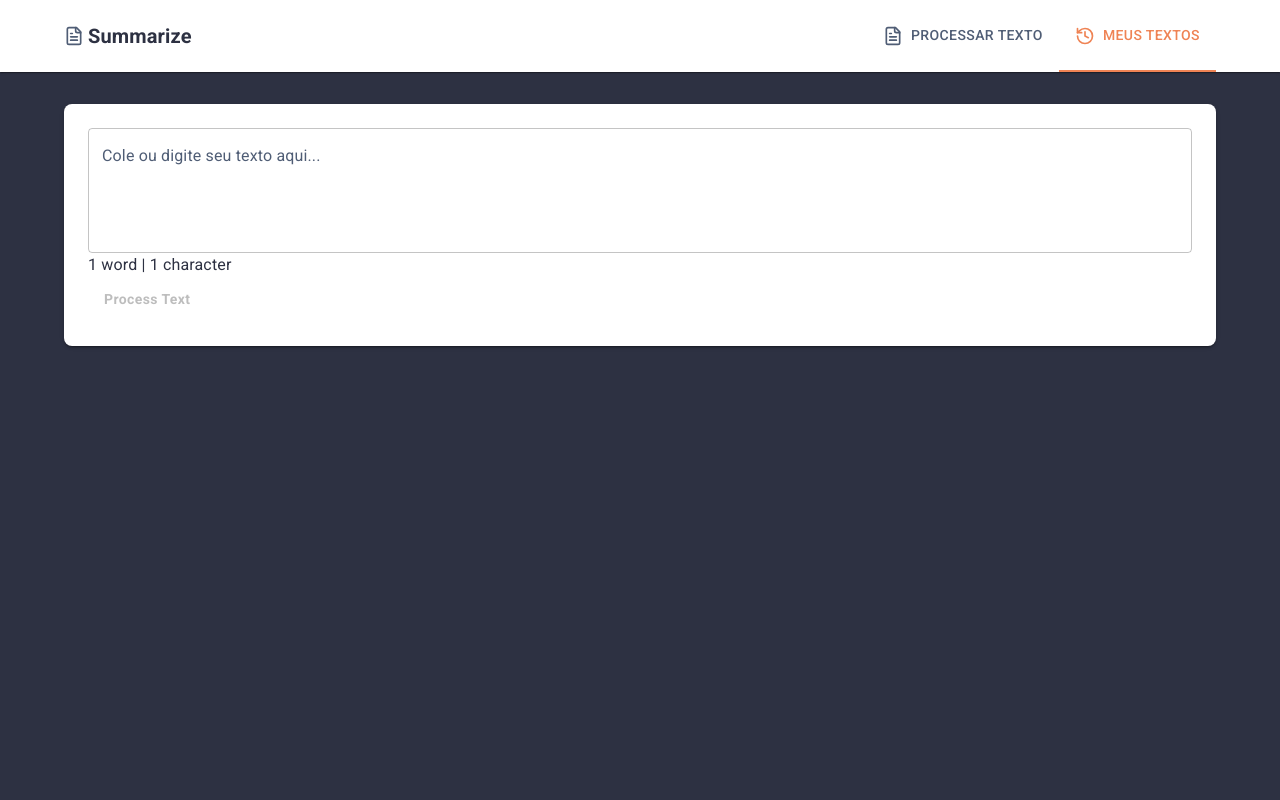
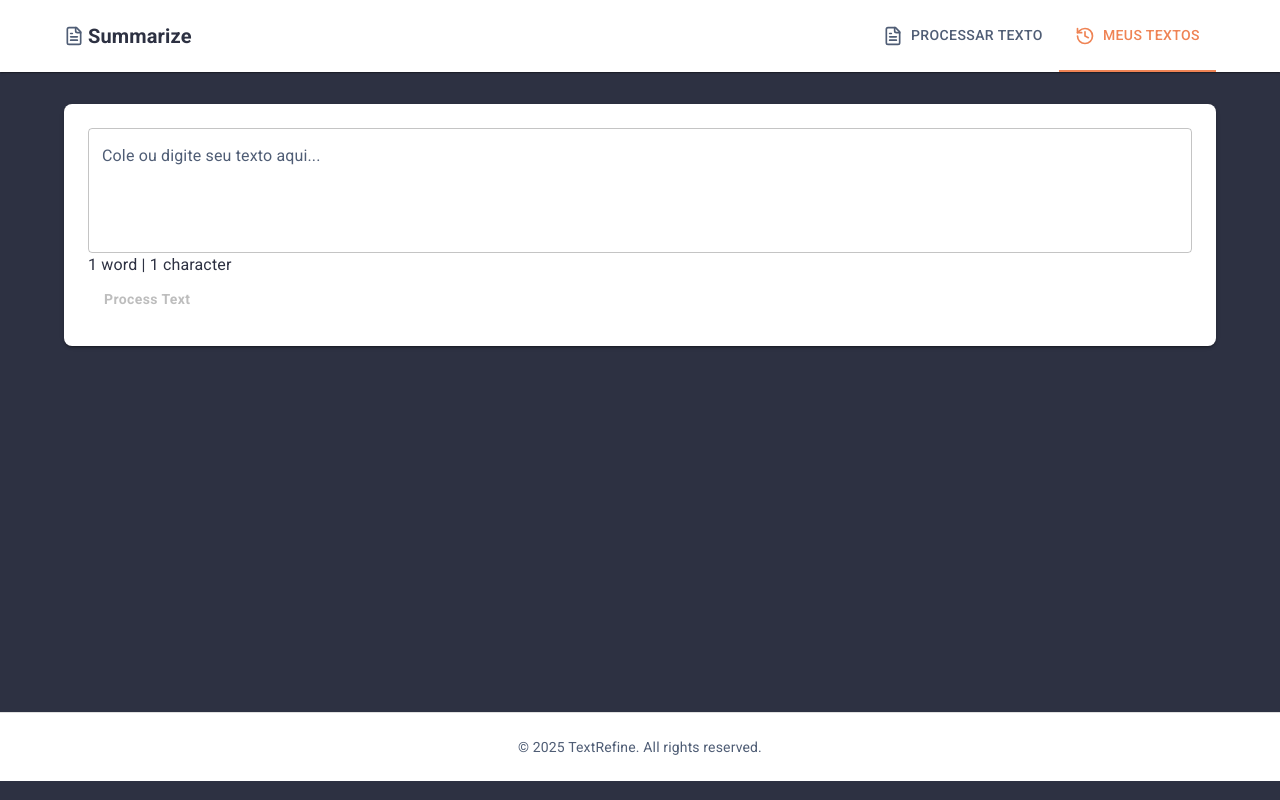
Before and after one commit to RodrigoPaulaLopes/summarize_ui, a React (Vite) app: page /home in a window 1280 px wide. Built offline with nearby package versions, Linux system fonts and the light colour scheme.

Commit message:
feat: add Footer component and integrate it into Home page

```diff
--- /dev/null
+++ b/src/components/Footer/Index.tsx
@@ -0,0 +1,16 @@
+import { Box, Container, Typography } from "@mui/material"
+
+
+const Footer = () => {
+    return (
+        <Box component="footer" sx={{ mt: 'auto', py: 3, bgcolor: 'background.paper', borderTop: 1, borderColor: 'divider' }}>
+            <Container maxWidth="lg">
+                <Typography variant="body2" color="text.secondary" align="center">
+                    © {new Date().getFullYear()} TextRefine. All rights reserved.
+                </Typography>
+            </Container>
+        </Box>
+    )
+}
+
+export default Footer
--- a/src/pages/Home.tsx
+++ b/src/pages/Home.tsx
@@ -4,6 +4,7 @@ import { useEffect, useState } from "react"
 import ResultView from "../components/ResultVIew/Index"
 import TextInput from "../components/TextInput/Index"
 import History from "../components/History/Index"
+import Footer from "../components/Footer/Index"
 
 
 const Home = () => {
@@ -95,8 +96,8 @@ const Home = () => {
     return (
         <>
             <Header activeTab={tab} onTabChange={changeTab} />
-            <Box sx={{ flexGrow: 1 }}>
-                <Container maxWidth="lg" sx={{ py: 4 }}>
+            <Box sx={{ flexGrow: 1 }} minHeight={'80vh'} >
+                <Container maxWidth="lg" sx={{ py: 4 }} >
                     <Paper elevation={2} sx={{ p: 3, borderRadius: 2 }}>
                         {activeTab === 0 ? (
                             showResults ? (
@@ -121,6 +122,7 @@ const Home = () => {
                 </Container>
 
             </Box >
+            <Footer />
         </>
     )
 }
```
